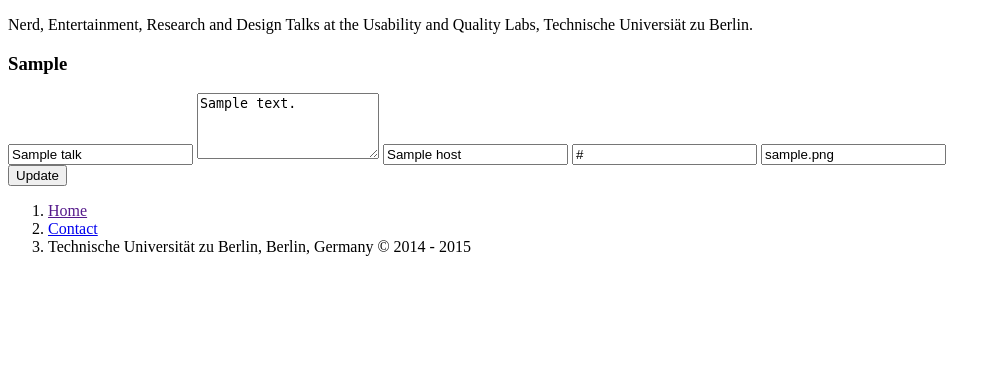
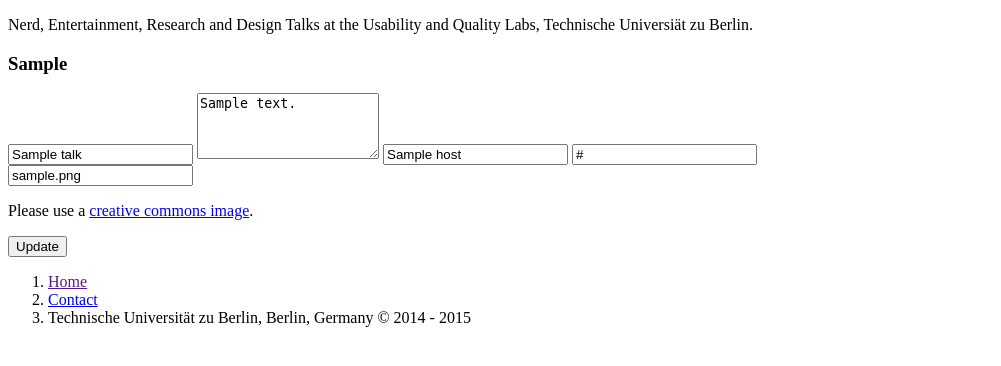
Before and after one commit to c-bebop/nerd, a PHP site: the page made by views/talks/form.php in a window 1280 px wide. Shown: the part 81-447 px from the top of the page, without its empty margins (0-1001 px from the left). Run offline with PHP 8.4, Linux system fonts and the light colour scheme; the template is opened without the code that fills it: most values are stand-ins (such as "Sample title", 1, 10 or a date in 2020); data that the repository does not hold is empty; some libraries are stand-ins or nearby versions.

Commit message:
- updates edit for to diplay correct placeholders for editing

```diff
--- a/views/talks/form.php
+++ b/views/talks/form.php
@@ -14,13 +14,16 @@
             ?>
 
             <form role="form" action="<?= DIR ?>talks/insert" method="POST">
-                <input class="form-control" type="text" name="title" placeholder="Title" value="<?= $talk['title'] ?>">
+                <input class="form-control" type="text" name="title" placeholder="Title of Talk" value="<?= $talk['title'] ?>">
                 <textarea class="form-control" type="text" name="description" placeholder="Description"
                           rows="4"><?= $talk['description'] ?></textarea>
-                <input class="form-control" type="text" name="host" placeholder="Host" value="<?= $talk['host'] ?>">
-                <input class="form-control" type="url" name="url" placeholder="URL" value="<?= $talk['url'] ?>">
-                <input class="form-control" type="url" name="image" placeholder="Image" value="<?= $talk['image'] ?>">
-
+                <input class="form-control" type="text" name="host" placeholder="Host Name" value="<?= $talk['host'] ?>">
+                <input class="form-control" type="url" name="url" placeholder="Info URL" value="<?= $talk['url'] ?>">
+                <div class="form-group">
+                    <input class="form-control" type="url" name="image" placeholder="Image URL"
+                           value="<?= $talk['image'] ?>">
+                    <p class="help-block">Please use a <a href="http://search.creativecommons.org/" target="_blank">creative commons image</a>.</p>
+                </div>
                 <div class="row">
                     <div class="col-xs-6">
                         <button type="submit" class="btn btn-primary btn-block">Update</button>
@@ -39,11 +42,9 @@
                 <input class="form-control" type="url" name="url" placeholder="Info URL" value="<?= $talk['url'] ?>">
 
                 <div class="form-group">
-
                     <input class="form-control" type="url" name="image" placeholder="Image URL"
                            value="<?= $talk['image'] ?>">
                     <p class="help-block">Please use a <a href="http://search.creativecommons.org/" target="_blank">creative commons image</a>.</p>
-
                 </div>
                 <div class="row">
                     <div class="col-xs-6">
```
